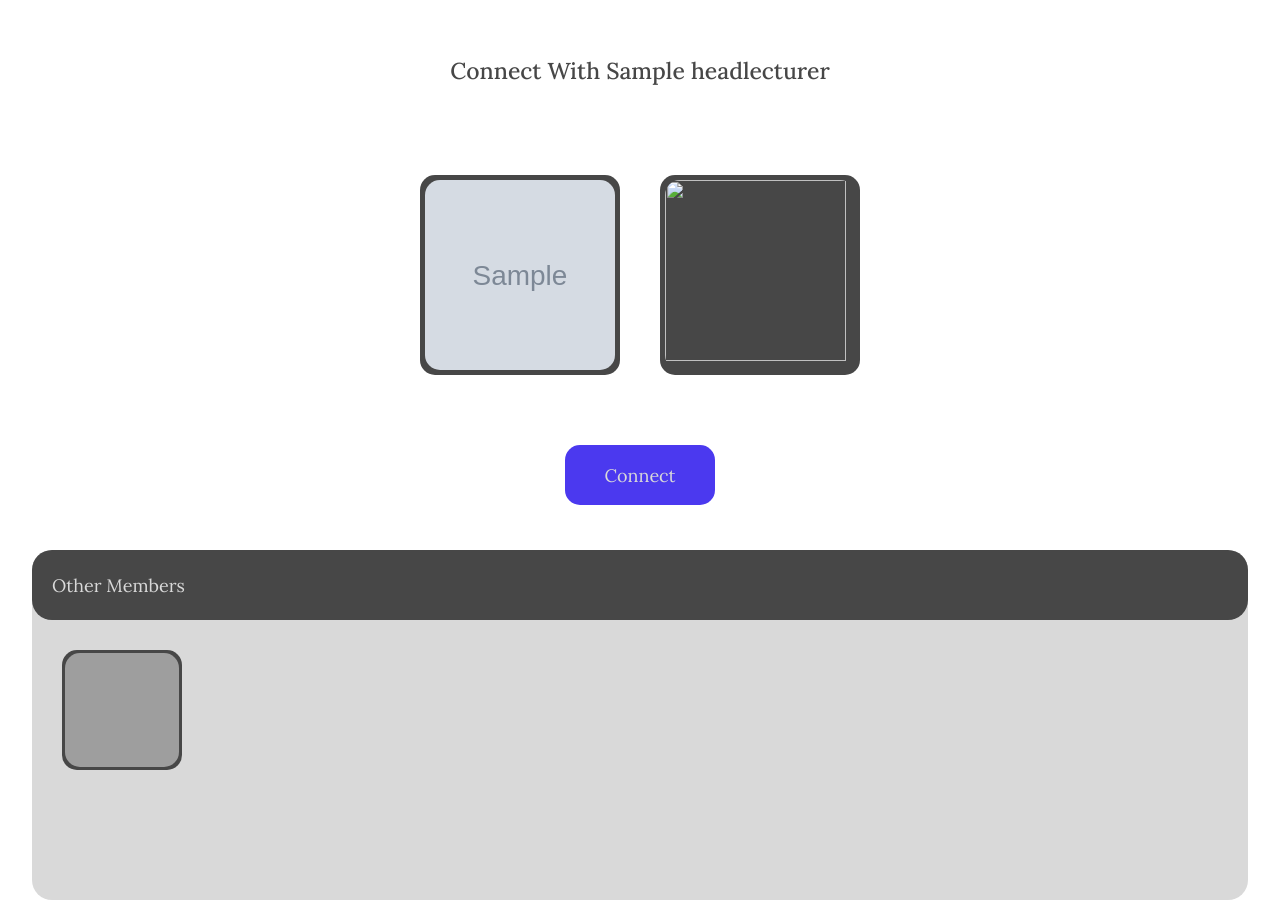
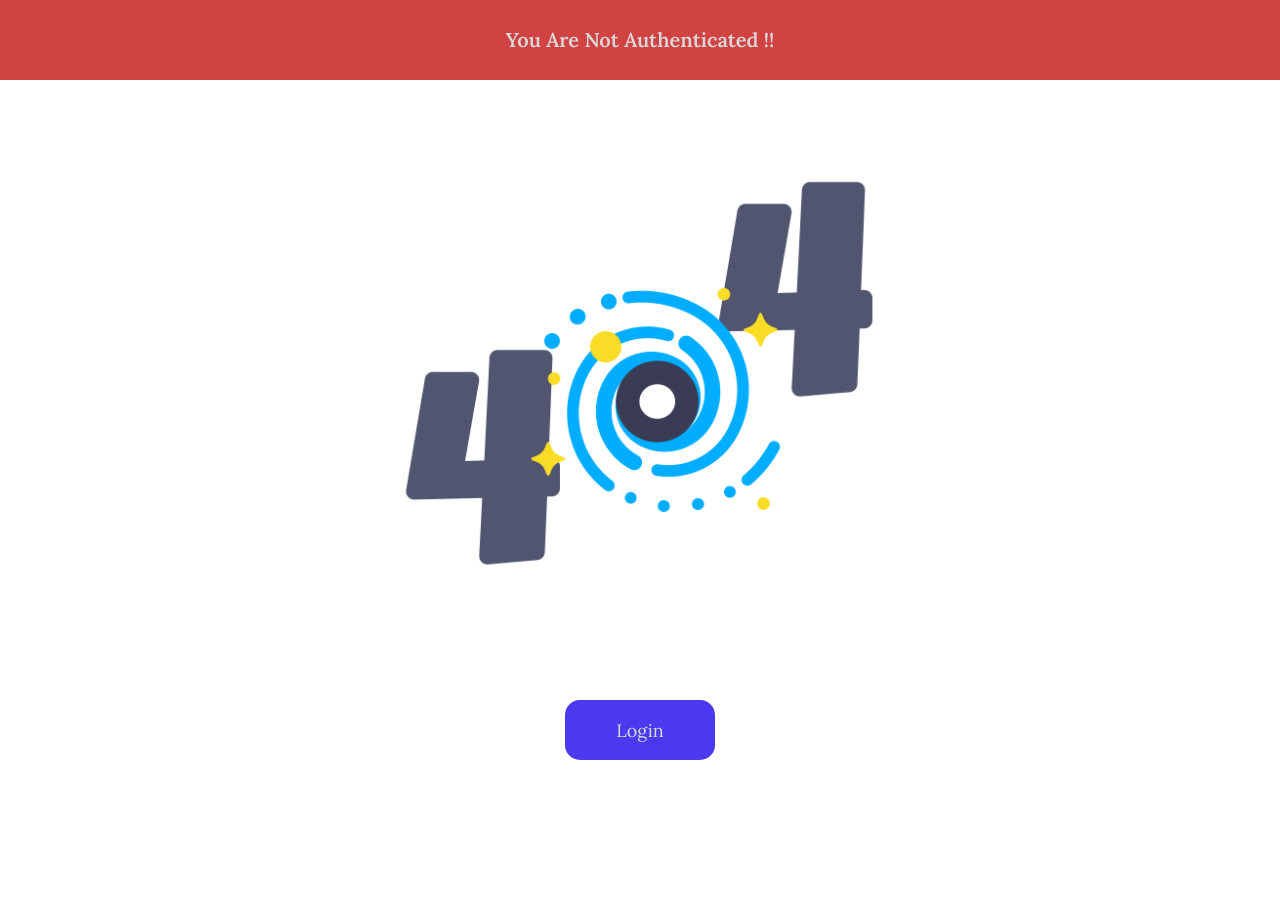
Before and after one commit to AlexNdungu/Attach, a Django app: page /lecturer/Request/1/ in a window 1280 px wide. After the commit the page ends 760 px from the top, so only its background shows below. Run offline with Django 4.2, Linux system fonts and the light colour scheme; tables that the repository leaves empty hold one stand-in row (values such as "Sample post"); grey boxes marked "Sample" are stand-in pictures; grey boxes are pictures that could not be loaded.

Commit message:
Auth Error

```diff
--- a/Static/Css/Lecturer/Dashboard/request.css
+++ b/Static/Css/Lecturer/Dashboard/request.css
@@ -138,3 +138,67 @@
     object-fit: cover;
     border-radius: 15px;
 }
+
+
+/* Error Handing */
+
+.notLogged {
+    width: 100%;
+    height: 100vh;
+}
+
+.HeadLog {
+    width: 100%;
+    height: 80px;
+    background-color: #D14343;
+    display: flex;
+    align-items: center;
+    justify-content: center;
+}
+
+.HeadLog span {
+    font-size: 20px;
+    color: #D9D9D9;
+    font-weight: 600;
+}
+
+/* The Not Found Image */
+
+.logNotImg {
+    width: 100%;
+    height: 600px;
+    display: flex;
+    align-items: center;
+    justify-content: center;
+}
+
+.theLogImg {
+    width: 500px;
+    height: 500px;
+}
+
+.theLogImg img {
+    width: 100%;
+    height: 100%;
+    object-fit: cover;
+}
+
+/* The login btn */
+
+.loginSec {
+    width: 100%;
+    height: 100px;
+    display: flex;
+    align-items: center;
+    justify-content: center;
+}
+
+.loginSec button {
+    background-color: #4B39EF;
+    width: 150px;
+    height: 60px;
+    color: #D9D9D9;
+    border-radius: 15px;
+    border: none;
+    font-size: 18px;
+}
--- a/Student/admin.py
+++ b/Student/admin.py
@@ -5,3 +5,4 @@ from .models import *
 
 admin.site.register(Student)
 admin.site.register(HeadConnect)
+admin.site.register(StudentLec)
--- a/Student/models.py
+++ b/Student/models.py
@@ -78,9 +78,9 @@ class StudentLec(models.Model):
 
     student = models.OneToOneField(Student, on_delete=models.CASCADE, verbose_name='Student')
 
-    head = models.ForeignKey(HeadLecturer,on_delete=models.SET_NULL, null=True, verbose_name='Department Head')
+    head = models.ForeignKey(HeadLecturer,on_delete=models.SET_NULL, null=True, blank=True, verbose_name='Department Head')
 
-    lec = models.ForeignKey(Lecturer, on_delete=models.SET_NULL, null=True, verbose_name='Lecturer')
+    lec = models.ForeignKey(Lecturer, on_delete=models.SET_NULL, null=True, blank=True,verbose_name='Lecturer')
 
     connected = models.BooleanField(default=False, verbose_name='Connection')
 
--- a/Templates/Lecturer/Dashboard/sendReq.html
+++ b/Templates/Lecturer/Dashboard/sendReq.html
@@ -26,6 +26,9 @@
 <body>
 
     <!--The heading section-->
+    {% if request.user.is_authenticated %}
+    <div>
+
         <div class="head">
 
             <h2>Connect With {{head.lec_name}}</h2>
@@ -87,6 +90,47 @@
 
         </div>
 
+    </div>
+
+    {% else %}
+
+    <!--The nit logged in image-->
+
+    <div class="notLogged">
+
+        <!--The head-->
+        <div class="HeadLog">
+
+            <span>You Are Not Authenticated !!</span>
+
+        </div>
+
+
+        <!--The logged not image-->
+        <div class="logNotImg">
+
+            <div class="theLogImg">
+
+                <img src="{% static 'Images/Student/not.png' %}" alt="not found">
+
+            </div>
+
+
+        </div>
+
+        <!--Log in section-->
+        <div class="loginSec">
+
+            <a href="">
+                <button>Login</button>
+            </a>
+
+        </div>
+
+    </div>
+
+    {% endif %}
+
     <!--Boostrap Link-->
     <link href="https://cdn.jsdelivr.net/npm/bootstrap@5.2.0/dist/css/bootstrap.min.css" rel="stylesheet" integrity="sha384-gH2yIJqKdNHPEq0n4Mqa/HGKIhSkIHeL5AyhkYV8i59U5AR6csBvApHHNl/vI1Bx" crossorigin="anonymous">
 
```
Also changed, not shown: Static/Css/Lecturer/Dashboard/allocated.css (line endings or trailing spaces), Static/Images/Student/not.png (added), Student/migrations/0005_alter_studentlec_head_alter_studentlec_lec.py (added). Lines whose indentation alone changed are shown as unchanged.
